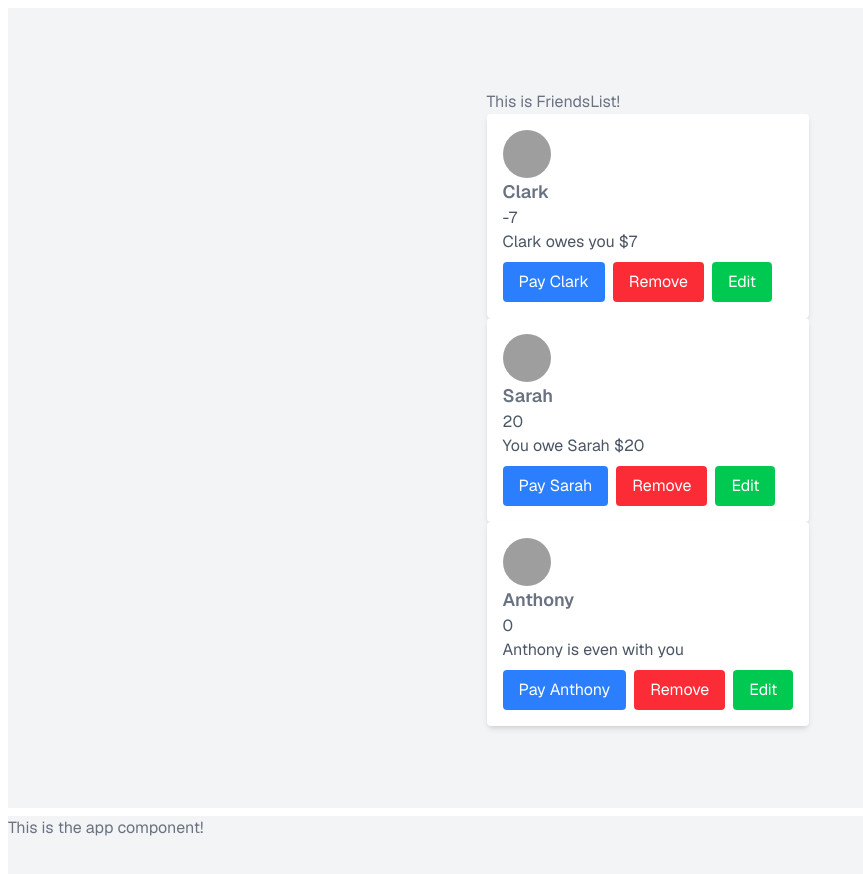
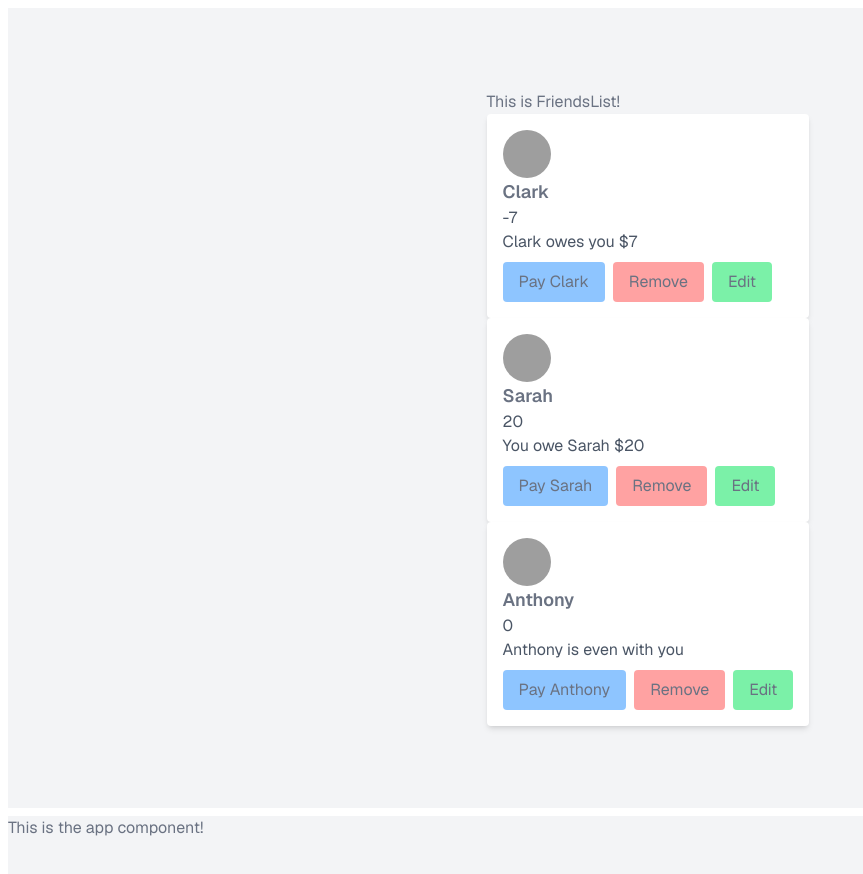
Before and after one commit to Mohib008/Friendslist, a Next.js app: page / in a window 1280 px wide. Shown: the top 874 px of the page, without its empty margins (0-863 px from the left). Built offline with nearby package versions, Linux system fonts and the light colour scheme; grey boxes are pictures that could not be loaded.

Commit message:
style edit in friendslist components

```diff
--- a/Components/Friendslist.jsx
+++ b/Components/Friendslist.jsx
@@ -22,13 +22,13 @@ function friendslist() {
                 ? `${friend.name} owes you $${-friend.balance}`
                 : `${friend.name} is even with you`}
             </p>
-            <button className="bg-blue-500 text-white px-4 py-2 rounded mt-2">
+            <button className="bg-blue-300 hover:bg-blue-400 hover:text-gray-100 transition-all duration-300 hover:shadow-2xl text-gray-500 px-4 py-2 rounded mt-2">
               Pay {friend.name}
             </button>
-            <button className="bg-red-500 text-white px-4 py-2 rounded mt-2 ml-2">
+            <button className="bg-red-300 text-gray-500 hover:bg-red-400 hover:text-gray-100 transition-all duration-300 hover:shadow-2xl px-4 py-2 rounded mt-2 ml-2">
               Remove
             </button>
-            <button className="bg-green-500 text-white px-4 py-2 rounded mt-2 ml-2">
+            <button className="bg-green-300 text-gray-500 px-4 py-2 hover:bg-green-400 hover:text-white hover:shadow-2xl transition-all duration-300 rounded mt-2 ml-2">
               Edit
             </button>
           </div>
```
